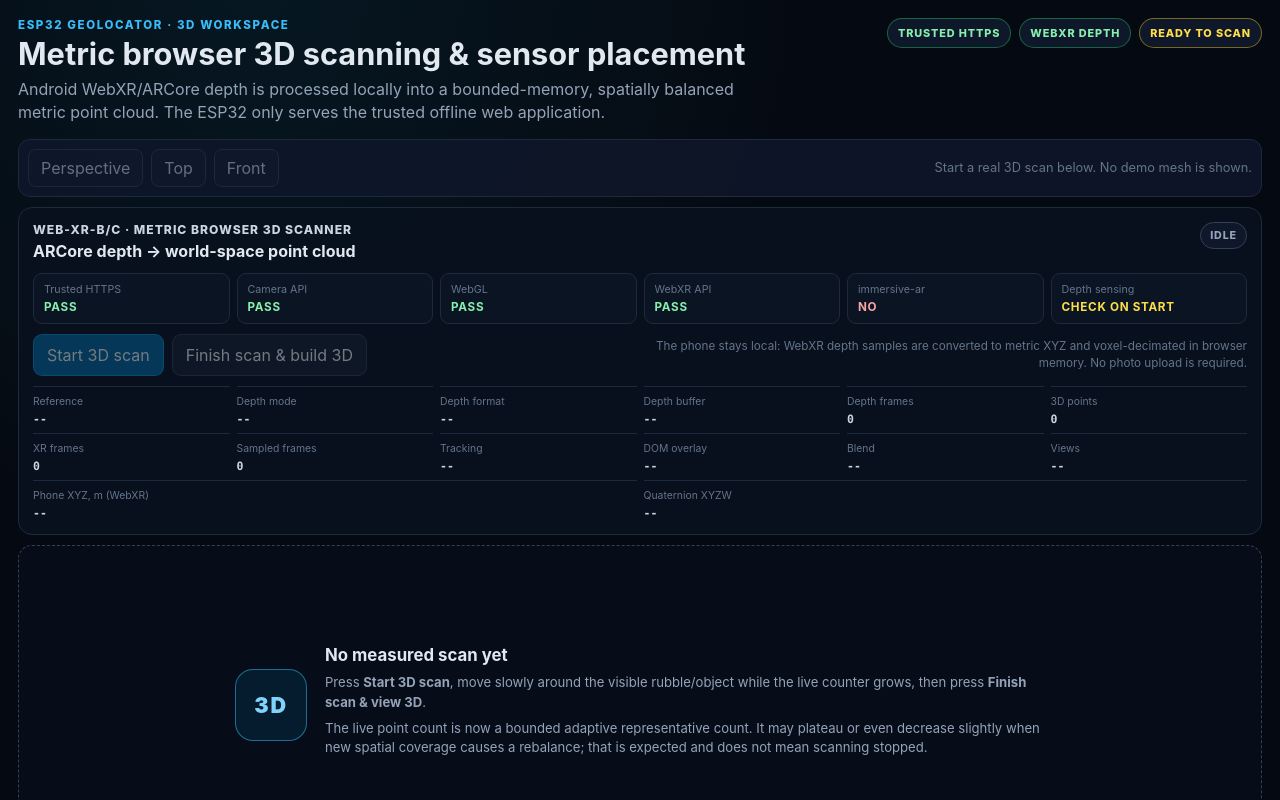
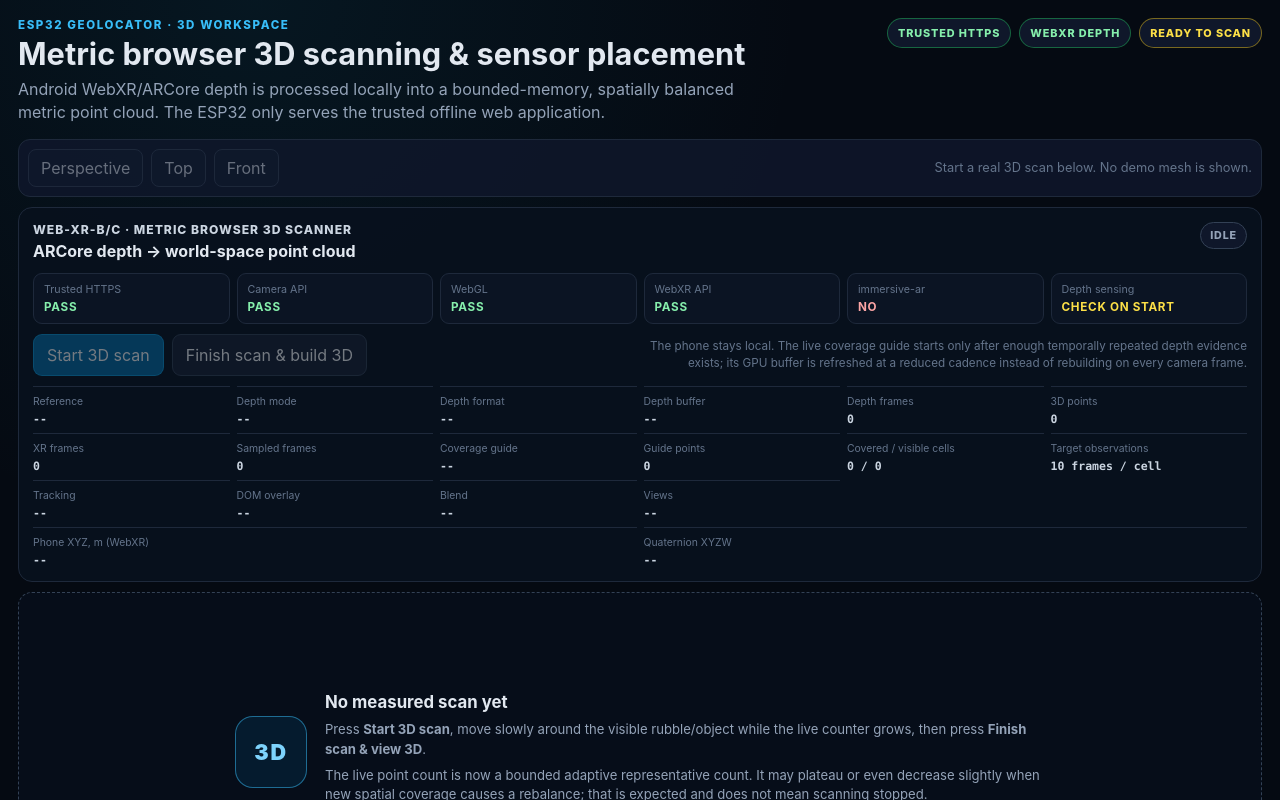
Before and after one commit to maximsokal/esp32_geophone_source_locator, a React (Vite) app in the folder webui/: page / in a window 1280 px wide. Shown: the top 800 px of the page. Built offline with nearby package versions, Linux system fonts and the light colour scheme.

Commit message:
Show live scan coverage guide status

```diff
--- a/webui/src/components/XrRuntimePanel.tsx
+++ b/webui/src/components/XrRuntimePanel.tsx
@@ -25,6 +25,14 @@ const emptyRuntimeState: WebXrRuntimeState = {
   sampledDepthFrames: 0,
   pointCount: 0,
   pointCloudVersion: 0,
+  coverageGuideActive: false,
+  coverageGuideRenderPoints: 0,
+  coverageVisibleCells: 0,
+  coverageReadyCells: 0,
+  coverageTotalCells: 0,
+  coverageTargetFrameHits: 10,
+  coverageAverageCandidatesPerFrame: 0,
+  coverageGuideError: null,
   depthError: null,
   error: null,
 };
@@ -99,17 +107,26 @@ function depthLabel(state: WebXrRuntimeState): string {
 }
 
 function depthCapabilityClass(state: WebXrRuntimeState): string {
-  if (state.phase === 'idle') {
-    return 'xr-capability neutral';
-  }
-
-  if (state.phase === 'starting') {
+  if (state.phase === 'idle' || state.phase === 'starting') {
     return 'xr-capability neutral';
   }
 
   return state.depthAvailable || state.pointCount > 0
     ? 'xr-capability good'
     : 'xr-capability bad';
+}
+
+function coverageGuideLabel(state: WebXrRuntimeState): string {
+  if (state.coverageGuideError !== null) {
+    return 'ERROR';
+  }
+  if (state.coverageGuideActive) {
+    return 'ACTIVE';
+  }
+  if (state.phase === 'running' && state.depthAvailable) {
+    return 'WARMING UP';
+  }
+  return '--';
 }
 
 export function XrRuntimePanel({
@@ -173,6 +190,7 @@ export function XrRuntimePanel({
     runtimeState.depthWidth !== null && runtimeState.depthHeight !== null
       ? `${runtimeState.depthWidth} × ${runtimeState.depthHeight}`
       : '--';
+  const coverageCells = `${runtimeState.coverageReadyCells.toLocaleString()} / ${runtimeState.coverageVisibleCells.toLocaleString()}`;
 
   return (
     <>
@@ -234,68 +252,36 @@ export function XrRuntimePanel({
           </button>
 
           <span className="xr-runtime-note">
-            The phone stays local: WebXR depth samples are converted to metric XYZ and voxel-decimated in browser memory. No photo upload is required.
+            The phone stays local. The live coverage guide starts only after enough temporally repeated depth evidence exists; its GPU buffer is refreshed at a reduced cadence instead of rebuilding on every camera frame.
           </span>
         </div>
 
         <dl className="xr-runtime-values">
-          <div>
-            <dt>Reference</dt>
-            <dd>{runtimeState.referenceSpace ?? '--'}</dd>
+          <div><dt>Reference</dt><dd>{runtimeState.referenceSpace ?? '--'}</dd></div>
+          <div><dt>Depth mode</dt><dd>{runtimeState.depthUsage ?? '--'}</dd></div>
+          <div><dt>Depth format</dt><dd>{runtimeState.depthDataFormat ?? '--'}</dd></div>
+          <div><dt>Depth buffer</dt><dd>{depthSize}</dd></div>
+          <div><dt>Depth frames</dt><dd>{runtimeState.depthFrameCount.toLocaleString()}</dd></div>
+          <div><dt>3D points</dt><dd>{runtimeState.pointCount.toLocaleString()}</dd></div>
+          <div><dt>XR frames</dt><dd>{runtimeState.frameCount.toLocaleString()}</dd></div>
+          <div><dt>Sampled frames</dt><dd>{runtimeState.sampledDepthFrames.toLocaleString()}</dd></div>
+          <div><dt>Coverage guide</dt><dd>{coverageGuideLabel(runtimeState)}</dd></div>
+          <div><dt>Guide points</dt><dd>{runtimeState.coverageGuideRenderPoints.toLocaleString()}</dd></div>
+          <div><dt>Covered / visible cells</dt><dd>{coverageCells}</dd></div>
+          <div><dt>Target observations</dt><dd>{runtimeState.coverageTargetFrameHits} frames / cell</dd></div>
+          <div><dt>Tracking</dt><dd>{running ? (runtimeState.tracking ? 'POSE VALID' : 'WAITING') : '--'}</dd></div>
+          <div><dt>DOM overlay</dt><dd>{running ? (runtimeState.domOverlay ? 'AVAILABLE' : 'NO') : '--'}</dd></div>
+          <div><dt>Blend</dt><dd>{runtimeState.environmentBlendMode ?? '--'}</dd></div>
+          <div><dt>Views</dt><dd>{runtimeState.pose?.views ?? '--'}</dd></div>
+          <div className="wide"><dt>Phone XYZ, m (WebXR)</dt><dd>{formatPosition(posePosition)}</dd></div>
+          <div className="wide"><dt>Quaternion XYZW</dt><dd>{formatOrientation(poseOrientation)}</dd></div>
+        </dl>
+
+        {runtimeState.coverageGuideError !== null && (
+          <div className="xr-runtime-warning" role="status">
+            {runtimeState.coverageGuideError}
           </div>
-          <div>
-            <dt>Depth mode</dt>
-            <dd>{runtimeState.depthUsage ?? '--'}</dd>
-          </div>
-          <div>
-            <dt>Depth format</dt>
-            <dd>{runtimeState.depthDataFormat ?? '--'}</dd>
-          </div>
-          <div>
-            <dt>Depth buffer</dt>
-            <dd>{depthSize}</dd>
-          </div>
-          <div>
-            <dt>Depth frames</dt>
-            <dd>{runtimeState.depthFrameCount.toLocaleString()}</dd>
-          </div>
-          <div>
-            <dt>3D points</dt>
-            <dd>{runtimeState.pointCount.toLocaleString()}</dd>
-          </div>
-          <div>
-            <dt>XR frames</dt>
-            <dd>{runtimeState.frameCount.toLocaleString()}</dd>
-          </div>
-          <div>
-            <dt>Sampled frames</dt>
-            <dd>{runtimeState.sampledDepthFrames.toLocaleString()}</dd>
-          </div>
-          <div>
-            <dt>Tracking</dt>
-            <dd>{running ? (runtimeState.tracking ? 'POSE VALID' : 'WAITING') : '--'}</dd>
-          </div>
-          <div>
-            <dt>DOM overlay</dt>
-            <dd>{running ? (runtimeState.domOverlay ? 'AVAILABLE' : 'NO') : '--'}</dd>
-          </div>
-          <div>
-            <dt>Blend</dt>
-            <dd>{runtimeState.environmentBlendMode ?? '--'}</dd>
-          </div>
-          <div>
-            <dt>Views</dt>
-            <dd>{runtimeState.pose?.views ?? '--'}</dd>
-          </div>
-          <div className="wide">
-            <dt>Phone XYZ, m (WebXR)</dt>
-            <dd>{formatPosition(posePosition)}</dd>
-          </div>
-          <div className="wide">
-            <dt>Quaternion XYZW</dt>
-            <dd>{formatOrientation(poseOrientation)}</dd>
-          </div>
-        </dl>
+        )}
 
         {runtimeState.depthError !== null && (
           <div className="xr-runtime-warning" role="status">
@@ -317,7 +303,9 @@ export function XrRuntimePanel({
             {!runtimeState.tracking
               ? 'Waiting for AR tracking…'
               : runtimeState.depthAvailable
-                ? 'Depth processing active'
+                ? runtimeState.coverageGuideActive
+                  ? 'Coverage guide active'
+                  : 'Building coverage evidence…'
                 : 'Tracking works, depth unavailable'}
           </h2>
           <p>
@@ -332,24 +320,40 @@ export function XrRuntimePanel({
                 {runtimeState.depthAvailable ? 'ACTIVE' : 'UNAVAILABLE'}
               </strong>
             </div>
+            <div><span>SAMPLED</span><strong>{runtimeState.sampledDepthFrames.toLocaleString()}</strong></div>
+            <div><span>3D POINTS</span><strong>{runtimeState.pointCount.toLocaleString()}</strong></div>
             <div>
-              <span>DEPTH FRAMES</span>
-              <strong>{runtimeState.depthFrameCount.toLocaleString()}</strong>
+              <span>COVERAGE</span>
+              <strong className={runtimeState.coverageGuideActive ? 'good-text' : ''}>
+                {coverageGuideLabel(runtimeState)}
+              </strong>
             </div>
-            <div>
-              <span>SAMPLED</span>
-              <strong>{runtimeState.sampledDepthFrames.toLocaleString()}</strong>
+            <div><span>GUIDE POINTS</span><strong>{runtimeState.coverageGuideRenderPoints.toLocaleString()}</strong></div>
+            <div><span>READY / VISIBLE</span><strong>{coverageCells}</strong></div>
+          </div>
+
+          {runtimeState.coverageGuideActive && (
+            <div className="xr-coverage-legend" aria-label="Coverage color legend">
+              <span><i className="coverage-dot coverage-low" />needs more</span>
+              <span><i className="coverage-dot coverage-mid" />building</span>
+              <span><i className="coverage-dot coverage-high" />well covered</span>
             </div>
-            <div>
-              <span>3D POINTS</span>
-              <strong>{runtimeState.pointCount.toLocaleString()}</strong>
+          )}
+
+          {!runtimeState.coverageGuideActive && runtimeState.depthAvailable && running && (
+            <div className="xr-coverage-warmup">
+              Coverage points stay hidden until enough different sampled frames confirm the surface. This avoids painting one noisy depth frame as “done”.
             </div>
-          </div>
+          )}
 
           <div className="xr-overlay-pose">
             <span>Phone XYZ m</span>
             <strong>{formatPosition(posePosition)}</strong>
           </div>
+
+          {runtimeState.coverageGuideError !== null && (
+            <div className="xr-overlay-warning">{runtimeState.coverageGuideError}</div>
+          )}
 
           {runtimeState.depthError !== null && (
             <div className="xr-overlay-warning">{runtimeState.depthError}</div>
```
